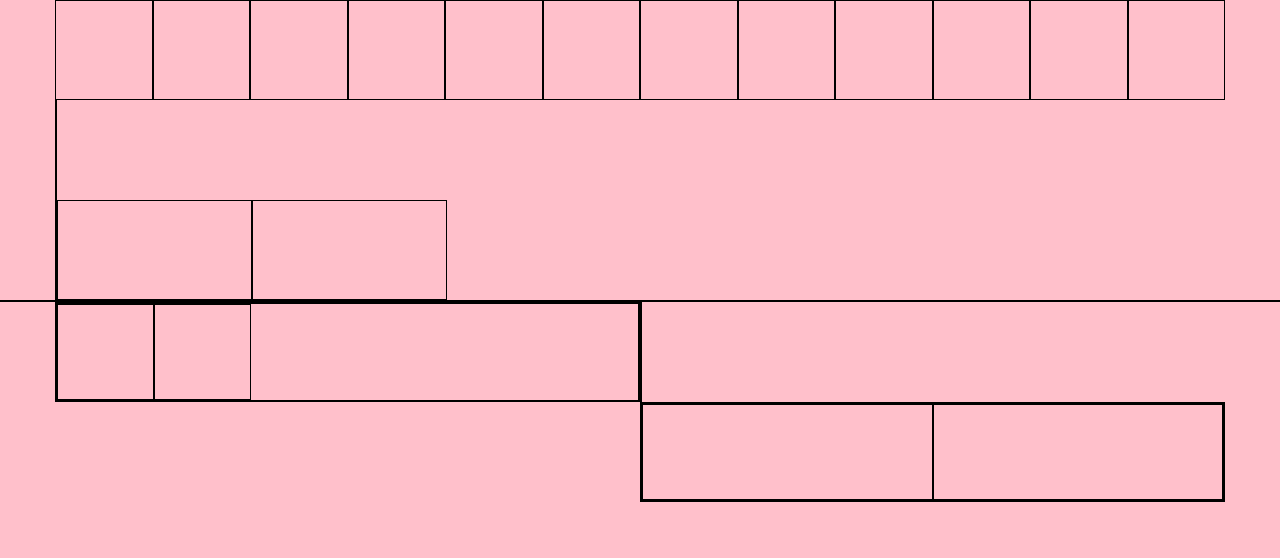
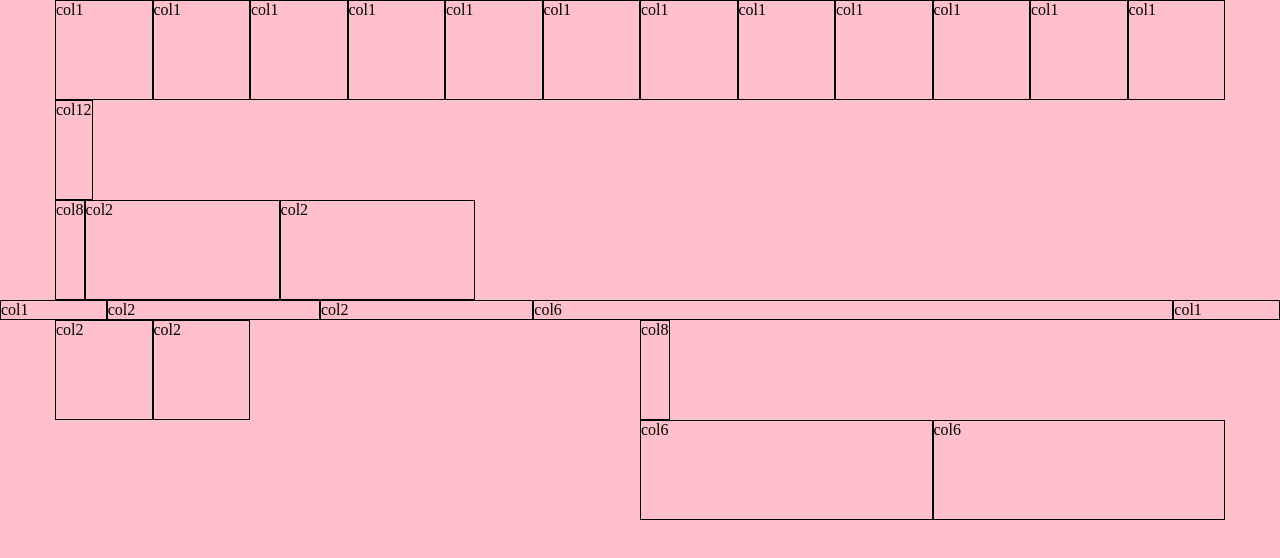
Before and after one commit to MATVEN/html-css-12bool, a plain HTML site: page index.html in a window 1280 px wide. Drawn offline with Linux system fonts and the light colour scheme.

Commit message:
add p col

```diff
--- a/css/main.css
+++ b/css/main.css
@@ -9,14 +9,12 @@ body{
 .row1{
   height: 100px;
   width: 50%;
-  border: 2px solid black;
   float: left;
 }
 
 .row2{
   height: 100px;
   width: 50%;
-  border: 2px solid black;
   float: right;
 }
 [class*="col-"]{
--- a/index.html
+++ b/index.html
@@ -10,40 +10,40 @@
     <!-- 12 columns block -->
     <div class="container">
       <div class="col-1">
-
+        <p>col1</p>
       </div>
       <div class="col-1">
-
+        <p>col1</p>
       </div>
       <div class="col-1">
-
+        <p>col1</p>
       </div>
       <div class="col-1">
-
+        <p>col1</p>
       </div>
       <div class="col-1">
-
+        <p>col1</p>
       </div>
       <div class="col-1">
-
+        <p>col1</p>
       </div>
       <div class="col-1">
-
+        <p>col1</p>
       </div>
       <div class="col-1">
-
+        <p>col1</p>
       </div>
       <div class="col-1">
-
+        <p>col1</p>
       </div>
       <div class="col-1">
-
+        <p>col1</p>
       </div>
       <div class="col-1">
-
+        <p>col1</p>
       </div>
       <div class="col-1">
-
+        <p>col1</p>
       </div>
     </div>
 
@@ -51,39 +51,39 @@
     <div class="container">
 
       <div class="col-12">
-
+        <p>col12</p>
       </div>
     </div>
 
     <!-- 3 columns block -->
     <div class="container">
       <div class="col-8">
-
+        <p>col8</p>
       </div>
       <div class="col-2">
-
+        <p>col2</p>
       </div>
       <div class="col-2">
-
+        <p>col2</p>
       </div>
     </div>
 
   <!-- 5 columns block -->
   <div class="">
     <div class="col-1">
-
+      <p>col1</p>
     </div>
     <div class="col-2">
-
+      <p>col2</p>
     </div>
     <div class="col-2">
-
+      <p>col2</p>
     </div>
     <div class="col-6">
-
+      <p>col6</p>
     </div>
     <div class="col-1">
-
+      <p>col1</p>
     </div>
   </div>
 
@@ -91,21 +91,21 @@
   <div class="container">
     <div class="row1">
       <div class="col-2">
-
+        <p>col2</p>
       </div>
       <div class="col-2">
-
+        <p>col2</p>
       </div>
     </div>
     <div class="col-8">
-
+      <p>col8</p>
     </div>
     <div class="row2">
       <div class="col-6">
-
+        <p>col6</p>
       </div>
       <div class="col-6">
-
+        <p>col6</p>
       </div>
     </div>
   </div>
```
